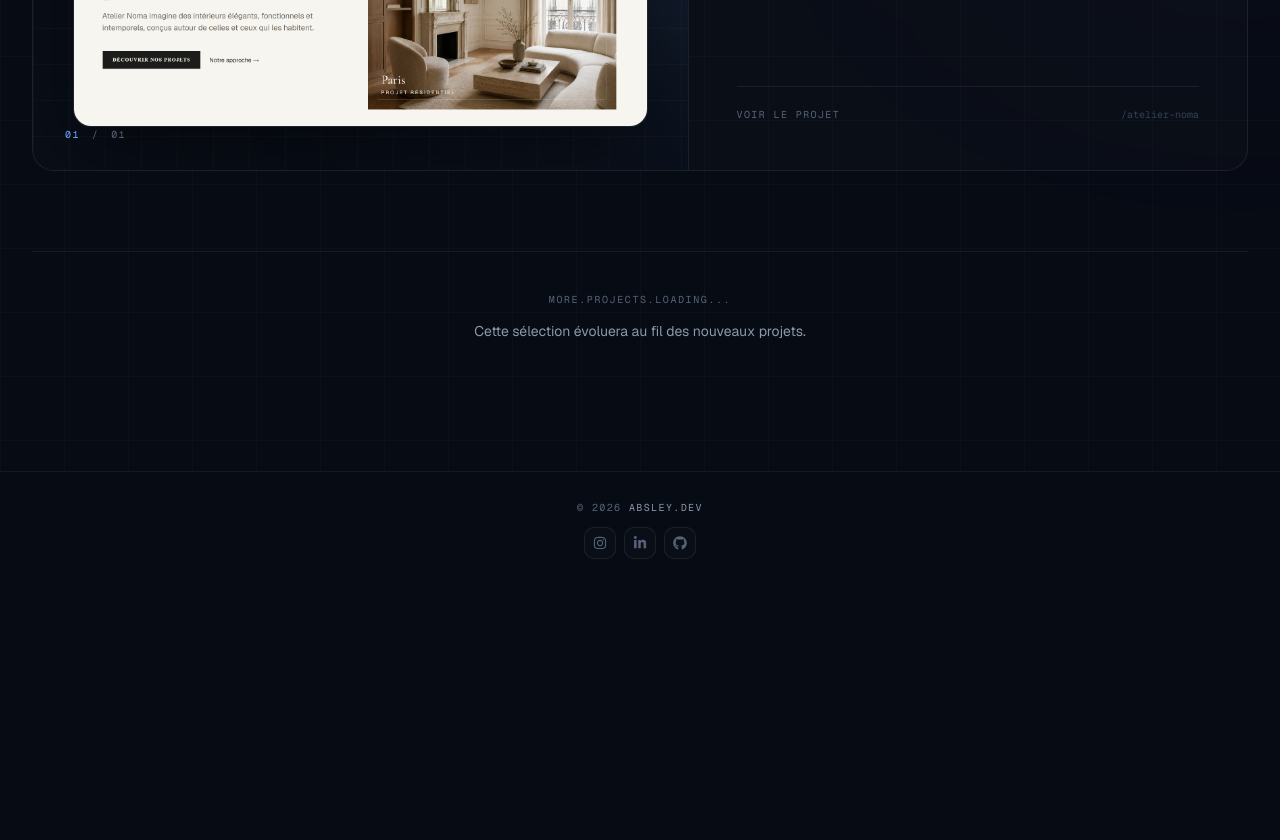
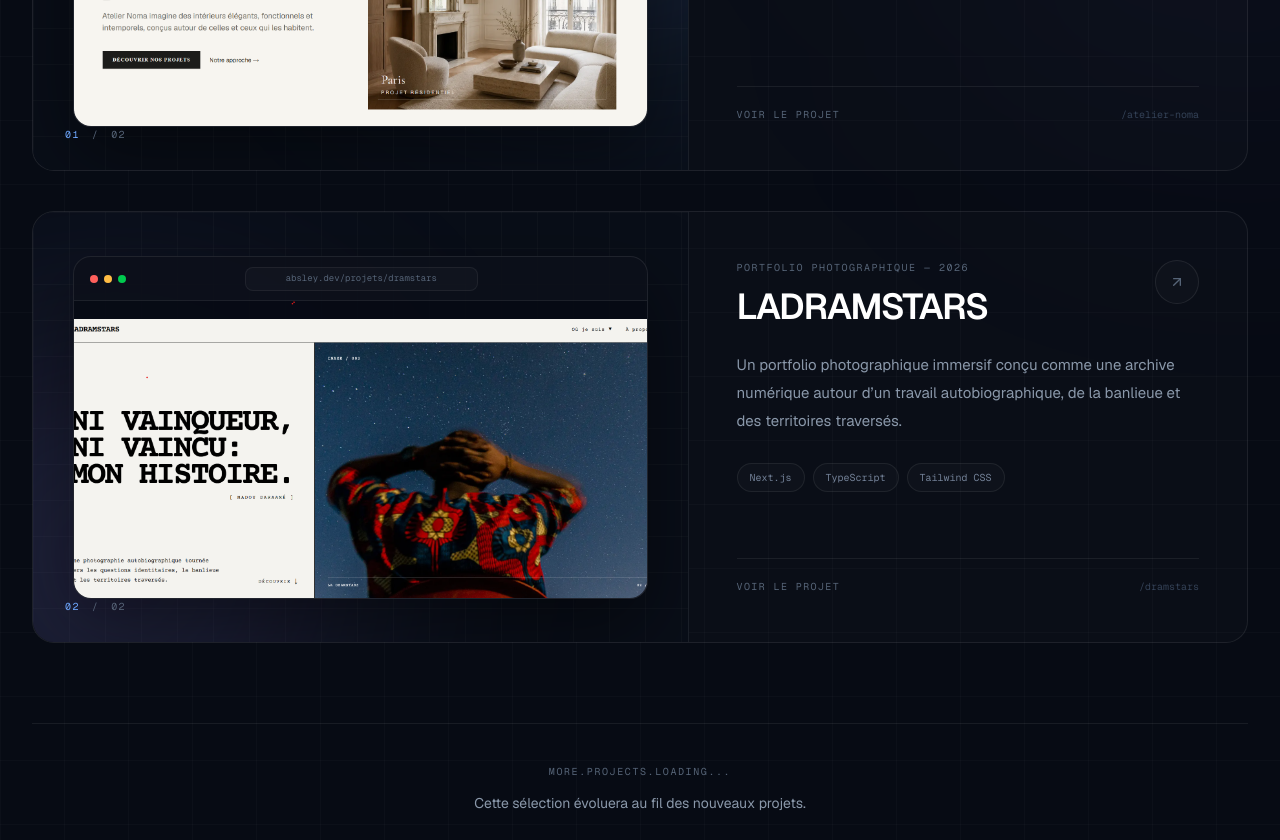
Before and after one commit to aiiioo93/absley-portfolio, a Next.js app: page /projets in a window 1280 px wide. Shown: the part 1160-2000 px from the top of the page. Before the commit the page ends 1747 px from the top, so only its background shows below. Built offline with nearby package versions, Linux system fonts and the light colour scheme.

Commit message:
feat: add Dramstars project

```diff
--- a/data/projects.ts
+++ b/data/projects.ts
@@ -25,7 +25,6 @@ export const projects: Project[] = [
     year: "2026",
     featured: true,
 
-
     website: "https://atelier-noma-eight.vercel.app",
 
     overview:
@@ -39,16 +38,44 @@ export const projects: Project[] = [
     ],
   },
 
-//   {
-//     slug: "horizon-voyages",
-//     title: "Horizon Voyages",
-//     category: "Site vitrine",
-//     description:
-//       "Un site de voyage immersif conçu autour d’une navigation simple, d’une identité visuelle forte et d’une expérience responsive.",
-//     stack: ["Next.js", "TypeScript", "Tailwind CSS"],
-//     year: "2026",
-//     featured: true,
-//   },
+  {
+    slug: "dramstars",
+    title: "LADRAMSTARS",
+    category: "Portfolio photographique",
+    image: "/projects/dramstars.webp",
+    description:
+      "Un portfolio photographique immersif conçu comme une archive numérique autour d’un travail autobiographique, de la banlieue et des territoires traversés.",
+    stack: ["Next.js", "TypeScript", "Tailwind CSS"],
+    year: "2026",
+    featured: true,
+
+    website: "https://dramstars.vercel.app/",
+
+    overview:
+      "LADRAMSTARS est un portfolio photographique pensé comme une archive éditoriale et immersive. Le projet met en valeur le travail de Madou à travers son parcours personnel et plusieurs séries photographiques, avec une direction artistique inspirée de l’univers argentique et des archives 35 mm.",
+
+    highlights: [
+      "Portfolio photographique immersif",
+      "Trois séries photographiques distinctes",
+      "Galeries dédiées aux différentes archives",
+      "Consultation individuelle des photographies",
+      "Présentation du parcours du photographe",
+      "Navigation éditoriale entre les séries",
+      "Expérience responsive",
+      "Direction artistique inspirée des archives 35 mm",
+    ],
+  },
+
+  // {
+  //   slug: "horizon-voyages",
+  //   title: "Horizon Voyages",
+  //   category: "Site vitrine",
+  //   description:
+  //     "Un site de voyage immersif conçu autour d’une navigation simple, d’une identité visuelle forte et d’une expérience responsive.",
+  //   stack: ["Next.js", "TypeScript", "Tailwind CSS"],
+  //   year: "2026",
+  //   featured: true,
+  // },
 ]
 
 export const featuredProjects = projects.filter(
```
Also changed, not shown: public/projects/dramstars.webp (added).
